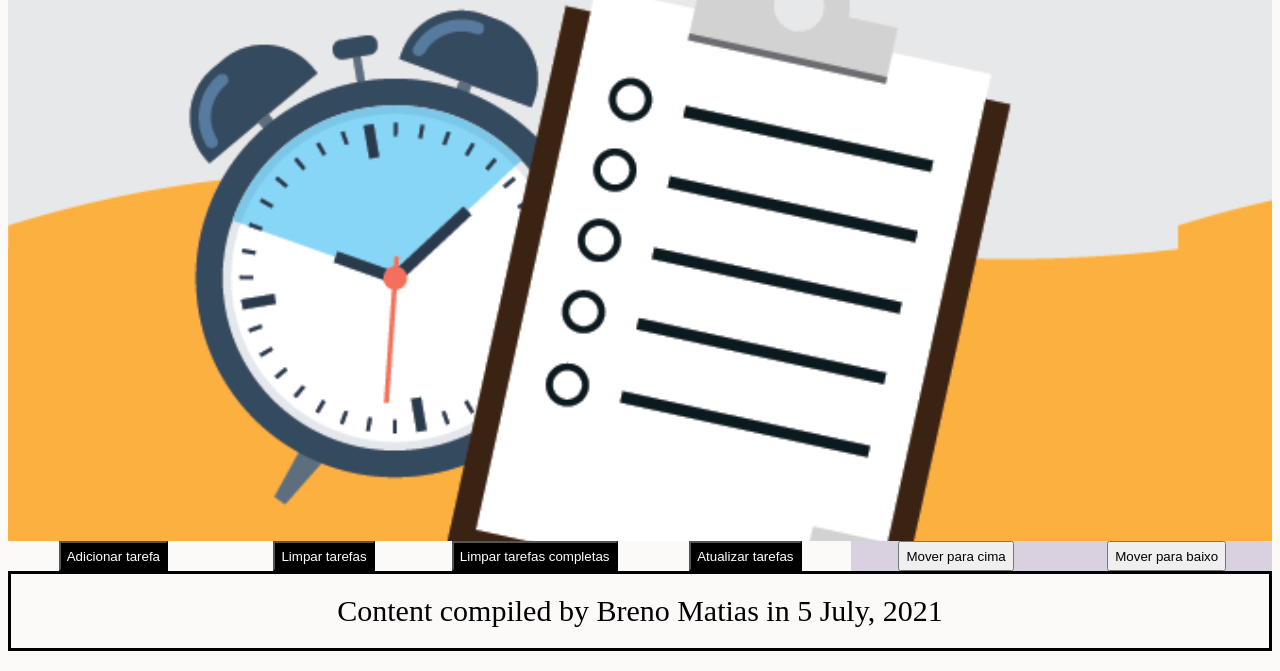
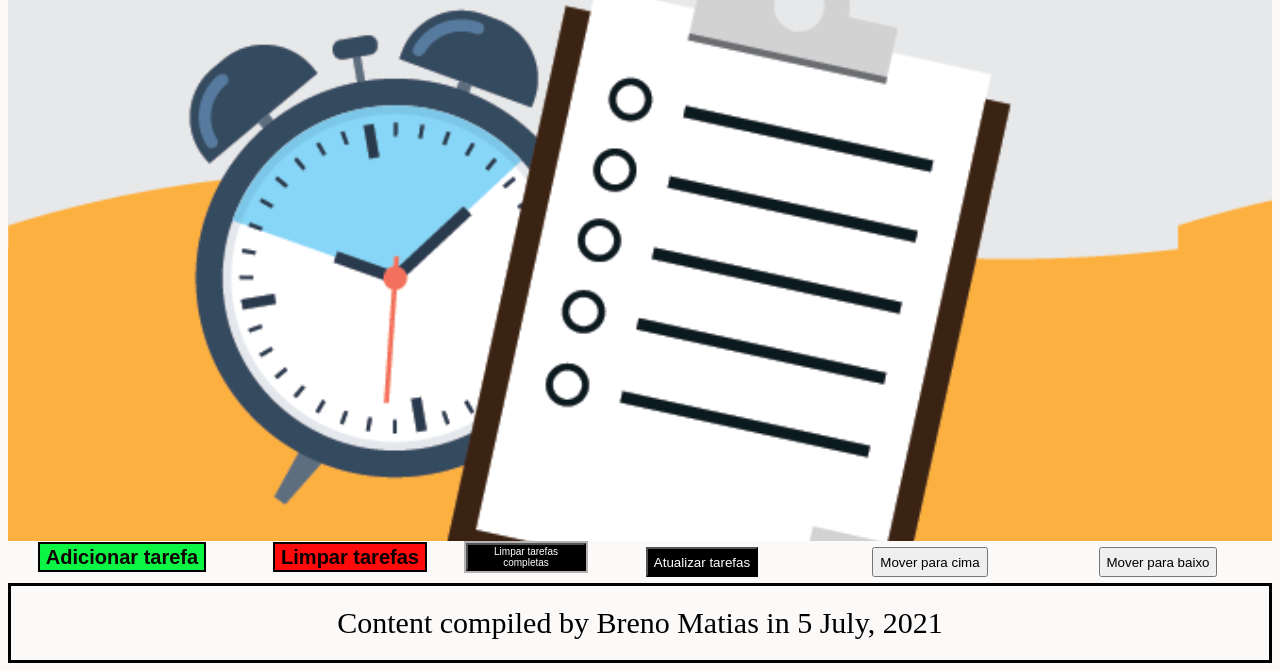
Before and after one commit to brenoMatias/todoList.github.io, a plain HTML site: page index.html in a window 1280 px wide. Shown: the part 233-904 px from the top of the page. Drawn offline with Linux system fonts and the light colour scheme.

Commit message:
Atualizações

```diff
--- a/style.css
+++ b/style.css
@@ -4,9 +4,13 @@ body {
 }
 
 #criar-tarefa {
-    background-color: black;
-    color: white;
+    background-color: rgb(11, 245, 69);
+    color: rgb(14, 1, 1);
     height: 30px;
+    font-size: 20px;
+    font-weight: bold;
+    margin-bottom: 10px;
+    border: 2px solid black;
 }
 
 #funcionamento {
@@ -16,15 +20,21 @@ body {
 
 
 #apaga-tudo{
-    background-color: rgb(0, 0, 0);
-    color: white;
+    background-color: rgb(255, 11, 11);
+    color: rgb(5, 0, 0);
+    font-size: 20px;
+    font-weight: bold;
     height: 30px;
+    margin-bottom: 10px;
+    border: 2px solid black;
 }
 
 #remover-finalizados{
     background-color: rgb(0, 0, 0);
     color: white;
-    height: 30px;
+    width: 120px;
+    font-size: 10px;
+
 }
 
 #salvar-tarefas {
@@ -42,7 +52,6 @@ body {
 .button-up {
     display: flex;
     font-size: 20px;
-    background-color: rgb(217, 209, 224);
     width: 300px;
     justify-content: center;
     height: 30px;
@@ -50,7 +59,6 @@ body {
 .button-down{
     display: flex;
     font-size: 20px;
-    background-color: rgb(217, 209, 224);
     width: 300px;
     justify-content: center;
     height: 30px;
@@ -76,8 +84,9 @@ body {
 .button-clear-completed{
     display: flex;
     font-size: 20px;
-    width: 300px;
     justify-content: center;
+    margin-bottom: 10px;
+    border: 2px solid rgb(182, 178, 178);
 }
 
 .button-input-task{
@@ -89,7 +98,7 @@ body {
 
 .button-clear{
     display: flex;
-    font-size: 20px;
+    font-size: 50px;
     width: 300px;
     justify-content: center;
 
```
